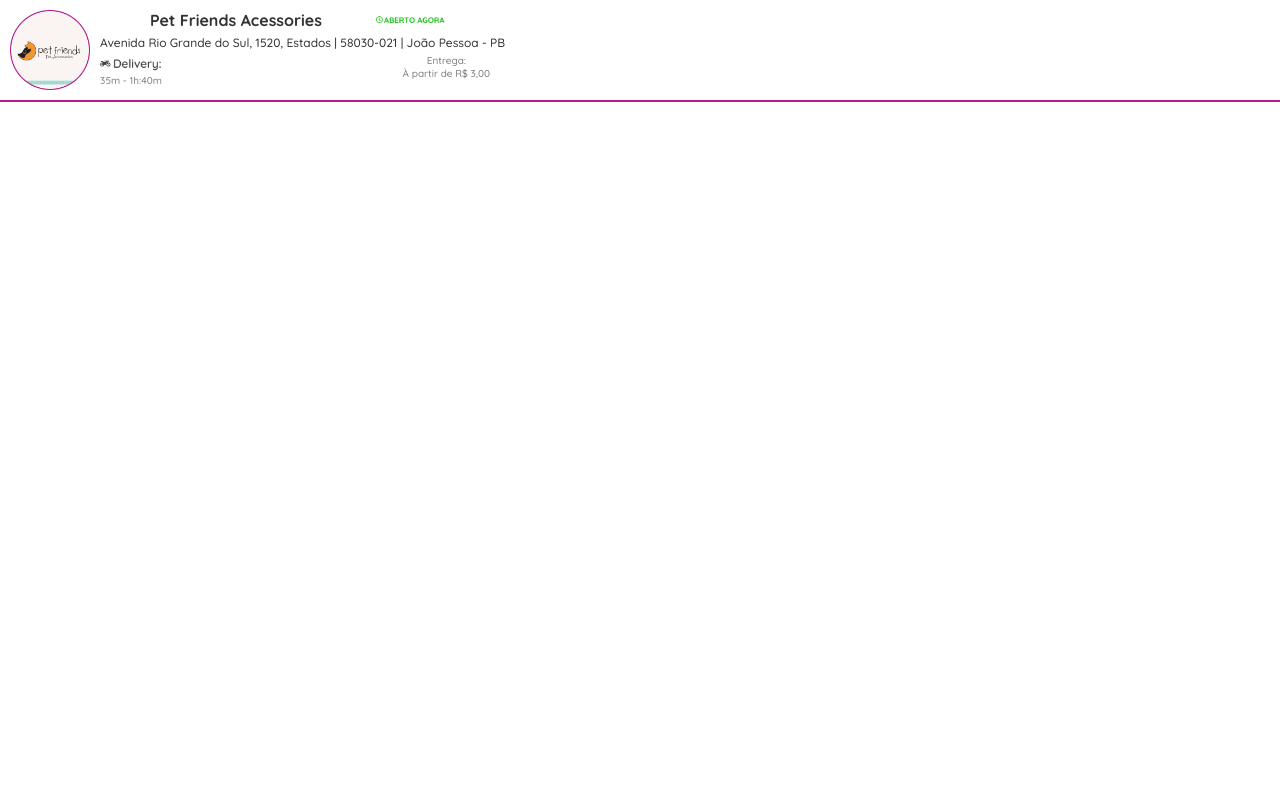
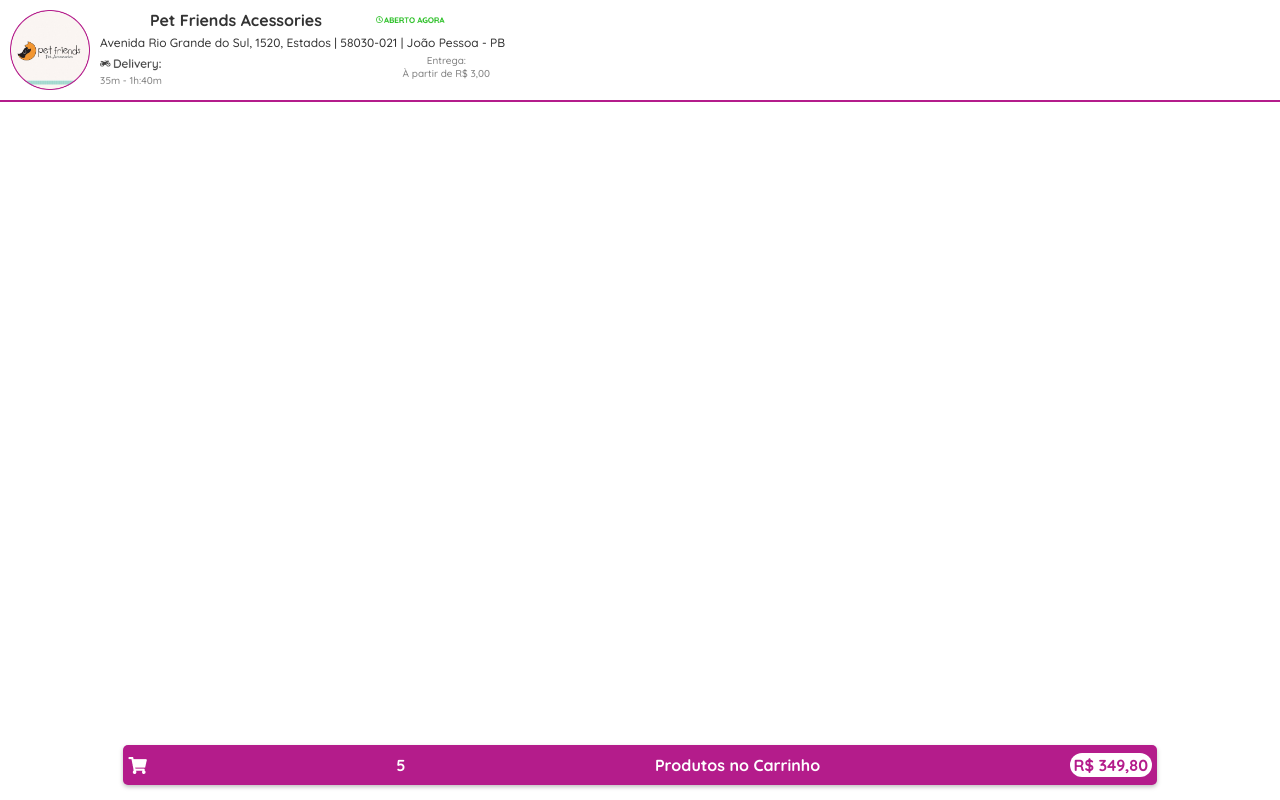
Before and after one commit to enicio/petshop-online-store, a React (Create React App) app: page / in a window 1280 px wide. Built offline with nearby package versions, Linux system fonts and the light colour scheme.

Commit message:
Cart component terminado

```diff
--- a/src/App.js
+++ b/src/App.js
@@ -1,10 +1,13 @@
 import Header from './components/header/header';
+import Main from './pages/main';
 import './App.css';
+
 
 function App() {
   return (
     <div className="App">
       <Header />
+      <Main />
     </div>
   );
 }
--- /dev/null
+++ b/src/components/cart/cart.js
@@ -0,0 +1,19 @@
+import React from 'react';
+
+import cart from '../../assets/cart.png';
+
+import './cart.scss';
+
+
+function Cart() {
+  return(
+    <div className="cart">
+        <img src={ cart } alt="cart" />
+        <span className="cart__quantity">5</span>
+        <h4 className="cart__text">Produtos no Carrinho</h4>
+        <span className="cart__price">R$ 349,80</span>
+    </div>
+  );
+}
+
+export default Cart;
--- /dev/null
+++ b/src/components/cart/cart.scss
@@ -0,0 +1,36 @@
+.cart {
+  position: absolute;
+  bottom: 15px;
+  display: flex;
+  justify-content: space-between;
+  align-items: center;
+  width: 80%;
+  height: 40px;
+  margin-left: 50%;
+  transform: translateX(-50%);
+  background: #B41C8B;
+  border-radius: 5px;
+  padding: 0 5px 0 5px;
+  filter: drop-shadow(0px 2px 2px rgba(0, 0, 0, 0.25));
+
+  min-width: 315px;
+
+  font-family: Quicksand;
+  font-style: normal;
+  font-weight: bold;
+  font-size: 16px;
+  line-height: 16px;
+
+  &__quantity {
+    color: #FFFFFF;
+  }
+  &__text{
+    color: #FFFFFF;
+  }
+  &__price {
+    color: #B41C8B;
+    background: #FFFFFF;
+    border-radius: 1000px;
+    padding: 4px;
+  }
+}
--- a/src/pages/main.js
+++ b/src/pages/main.js
@@ -0,0 +1,13 @@
+import React from 'react';
+
+import Cart from '../components/cart/cart'
+
+function Main() {
+  return(
+    <div className="main">
+      <Cart />
+    </div>
+  );
+}
+
+export default Main;
```
Also changed, not shown: src/assets/cart.png (added).
